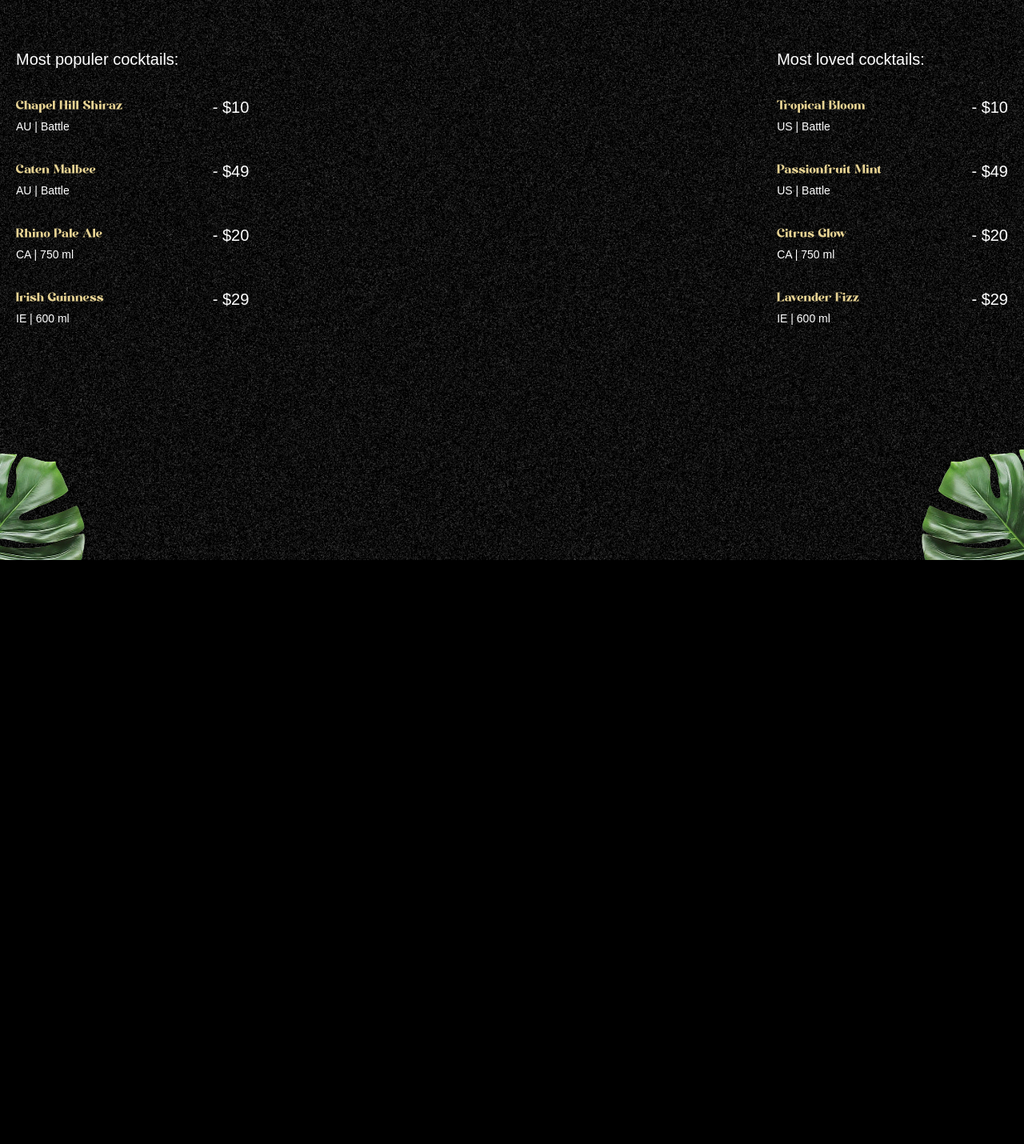
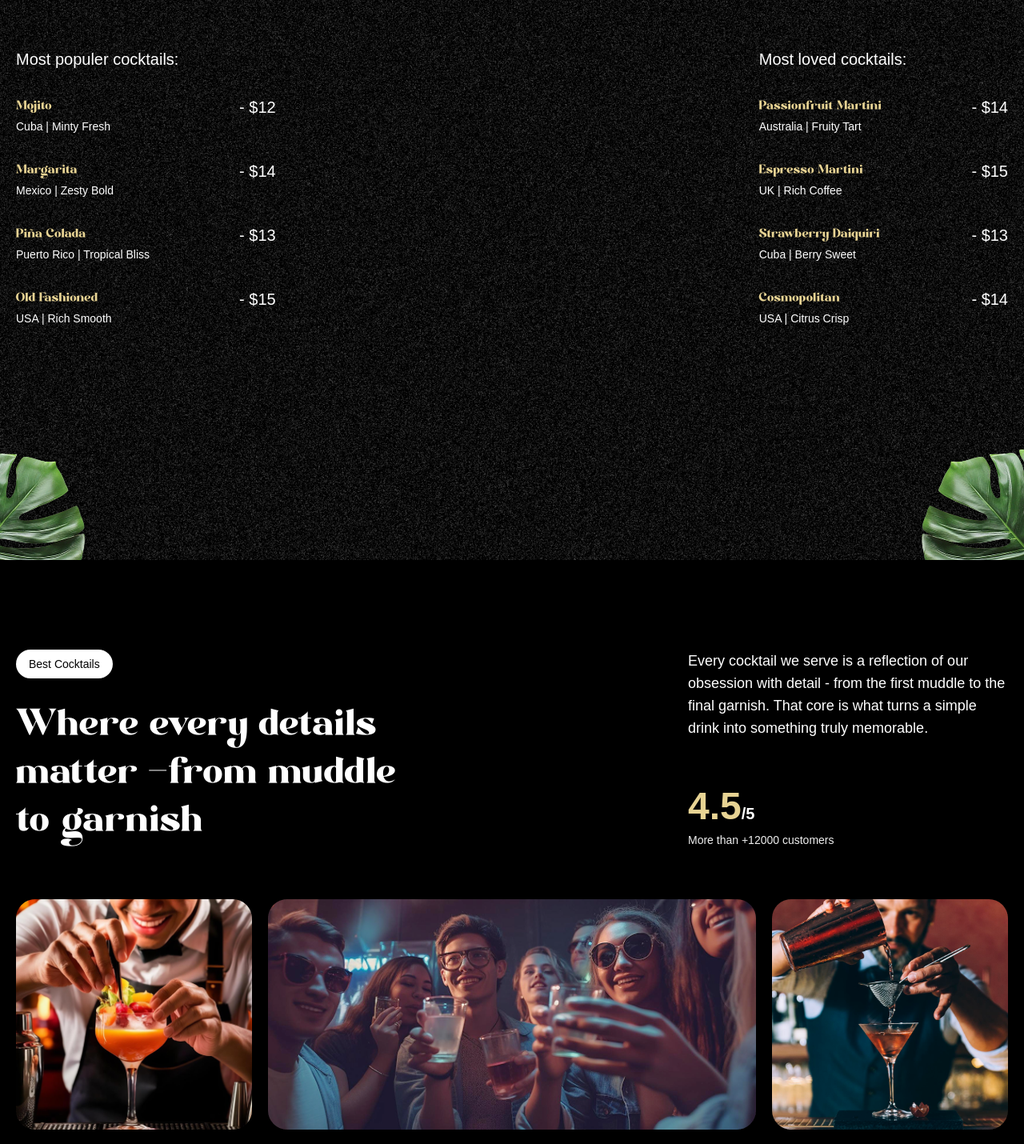
Before and after one commit to lakshay-aggarwal-codes/gsap_coctails, a React (Vite) app: page / in a window 1280 px wide. Shown: the part 900-2330 px from the top of the page at 80% size. Before the commit the page ends 1600 px from the top, so only its background shows below. Built offline with nearby package versions, Linux system fonts and the light colour scheme; a web font is replaced by a local one.

Commit message:
Implement the about section

```diff
--- a/constants/index.js
+++ b/constants/index.js
@@ -19,55 +19,55 @@
 
 const cocktailLists = [
     {
-        name: "Chapel Hill Shiraz",
-        country: "AU",
-        detail: "Battle",
-        price: "$10",
+        name: "Mojito",
+        country: "Cuba",
+        detail: "Minty Fresh",
+        price: "$12",
     },
     {
-        name: "Caten Malbee",
-        country: "AU",
-        detail: "Battle",
-        price: "$49",
+        name: "Margarita",
+        country: "Mexico",
+        detail: "Zesty Bold",
+        price: "$14",
     },
     {
-        name: "Rhino Pale Ale",
-        country: "CA",
-        detail: "750 ml",
-        price: "$20",
+        name: "Piña Colada",
+        country: "Puerto Rico",
+        detail: "Tropical Bliss",
+        price: "$13",
     },
     {
-        name: "Irish Guinness",
-        country: "IE",
-        detail: "600 ml",
-        price: "$29",
+        name: "Old Fashioned",
+        country: "USA",
+        detail: "Rich Smooth",
+        price: "$15",
     },
 ];
 
 const mockTailLists = [
     {
-        name: "Tropical Bloom",
-        country: "US",
-        detail: "Battle",
-        price: "$10",
+        name: "Passionfruit Martini",
+        country: "Australia",
+        detail: "Fruity Tart",
+        price: "$14",
     },
     {
-        name: "Passionfruit Mint",
-        country: "US",
-        detail: "Battle",
-        price: "$49",
+        name: "Espresso Martini",
+        country: "UK",
+        detail: "Rich Coffee",
+        price: "$15",
     },
     {
-        name: "Citrus Glow",
-        country: "CA",
-        detail: "750 ml",
-        price: "$20",
+        name: "Strawberry Daiquiri",
+        country: "Cuba",
+        detail: "Berry Sweet",
+        price: "$13",
     },
     {
-        name: "Lavender Fizz",
-        country: "IE",
-        detail: "600 ml",
-        price: "$29",
+        name: "Cosmopolitan",
+        country: "USA",
+        detail: "Citrus Crisp",
+        price: "$14",
     },
 ];
 
--- a/src/App.jsx
+++ b/src/App.jsx
@@ -4,16 +4,17 @@
 import NavBar from "./components/NavBar.jsx";
 import Hero from "./components/Hero.jsx";
 import Cocktails from "./components/Cocktails.jsx";
+import About from "./components/About.jsx";
 
 gsap.registerPlugin(ScrollTrigger, SplitText);
 const App = () => {
     return (
-       <main>
-           <NavBar />
-           <Hero/>
+        <main>
+            <NavBar/>
+            <Hero/>
             <Cocktails/>
-
-       </main>
+            <About/>
+        </main>
     )
 }
 export default App;
--- /dev/null
+++ b/src/components/About.jsx
@@ -0,0 +1,100 @@
+import {useGSAP} from "@gsap/react";
+import gsap from "gsap";
+import { SplitText } from "gsap/all";
+
+const About =()=>{
+
+    useGSAP(()=>{
+        const titleSplit = SplitText.create('#about h2',{
+            type : "words"
+        })
+
+        const scrollTimeline= gsap.timeline({
+            scrollTrigger:{
+                trigger:"#about",
+                start:"top center",
+            }
+        })
+
+        scrollTimeline
+            .from(titleSplit.words,{
+            opacity : 0,
+            duration : 1,
+            yPercent: 100,
+            ease : 'expo.out',
+            stagger:0.02
+        })
+        .from('.top-grid div, .bottom-grid div',{
+            duration : 1,
+            ease :"power1.inOut",
+            opacity : 0,
+            stagger : 0.04,
+        }, '-=0.5')
+    })
+
+    return (
+        <div id='about'>
+            <div className='mb-16 md:px-0 px-5'>
+                <div className='content'>
+                    <div className='md:col-span-8'>
+                        <p className='badge'>Best Cocktails</p>
+                        <h2>Where every details matter <span className='text-white'>-</span>
+                        from muddle to garnish </h2>
+                    </div>
+
+                    <div className='sub-content'>
+                        <p>
+                            Every cocktail we serve is a reflection of our obsession
+                            with detail - from the first muddle to the final garnish.
+                            That core is what turns a simple drink into something truly memorable.
+                        </p>
+
+                        <div>
+                            <p className='md:text:3xl text-xl font-bold'>
+                                <span>4.5</span>/5
+                            </p>
+                            <p className='text-sm text-white-100'>More than +12000 customers</p>
+                        </div>
+                    </div>
+                </div>
+            </div>
+
+            <div className='top-grid'>
+                <div className='md:col-span-3'>
+                    <div className='noisy'>
+                        <img src='/images/abt1.png' alt='grid-img-1'/>
+                    </div>
+                </div>
+
+                <div className='md:col-span-6'>
+                    <div className='noisy'>
+                        <img src='/images/abt2.png' alt='grid-img-2'/>
+                    </div>
+                </div>
+
+                <div className='md:col-span-3'>
+                    <div className='noisy'>
+                        <img src='/images/abt5.png' alt='grid-img-5'/>
+                    </div>
+                </div>
+            </div>
+
+
+            <div className='bottom-grid'>
+                <div className='md:col-span-8'>
+                    <div className='noisy'>
+                        <img src='/images/abt3.png' alt='grid-img-3'/>
+                    </div>
+                </div>
+                <div className='md:col-span-4'>
+                    <div className='noisy'>
+                        <img src='/images/abt4.png' alt='grid-img-4'/>
+                    </div>
+                </div>
+            </div>
+
+
+        </div>
+    )
+}
+export default About;
```
